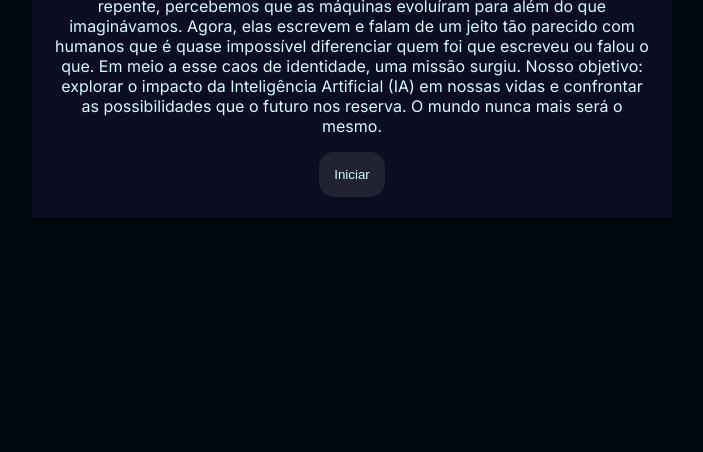
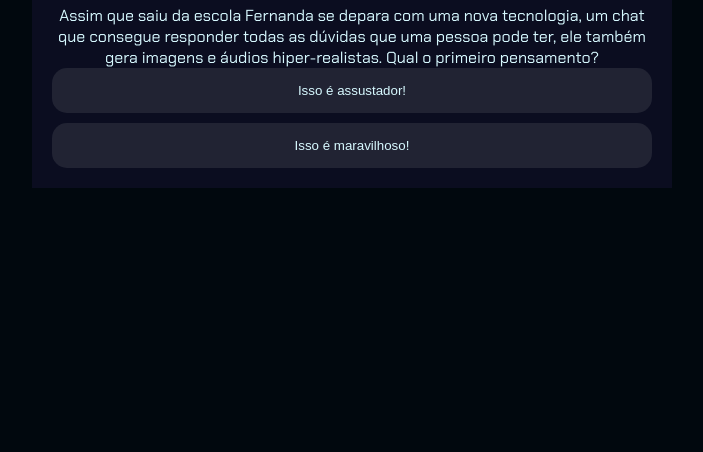
Before and after one commit to femascheti/tecnicas-computacionais-refletindo-sobre-ia, a plain HTML site: page index.html in a window 1280 px wide. Shown: the part 364-816 px from the top of the page, without its empty margins (288-991 px from the left). Drawn offline with Linux system fonts and the light colour scheme.

Commit message:
aula08
integrando fluxograma ao código

```diff
--- a/index.html
+++ b/index.html
@@ -11,18 +11,6 @@
 <body>
     <div class="caixa-principal">
         <h1>Você decide o futuro da IA</h1>
-        <div class="tela-inicial">
-            <p>Novembro de 2022, a humanidade se viu em uma realidade perturbadora.
-                De repente, percebemos que as máquinas evoluíram para além do que imaginávamos.
-                Agora, elas escrevem e falam de um jeito tão parecido com humanos que é quase impossível diferenciar
-                quem foi que escreveu ou falou o que.
-                Em meio a esse caos de identidade, uma missão surgiu.
-                Nosso objetivo: explorar o impacto da Inteligência Artificial (IA) em nossas vidas e confrontar as
-                possibilidades que o futuro nos reserva.
-                O mundo nunca mais será o mesmo.
-            </p>
-            <button class="iniciar-btn">Iniciar</button>
-        </div>
         <div class="caixa-perguntas"></div>
         <div class="caixa-alternativas"></div>
         <div class="caixa-resultado">
--- a/js/script.js
+++ b/js/script.js
@@ -7,24 +7,10 @@ const caixaAlternativas = document.querySelector(".caixa-alternativas");
 const caixaResultado = document.querySelector(".caixa-resultado");
 const textoResultado = document.querySelector(".texto-resultado");
 const botaoJogarNovamente = document.querySelector(".novamente-btn");
-const botaoIniciar = document.querySelector(".iniciar-btn");
-const telaInicial = document.querySelector(".tela-inicial");
 
 let atual = 0;
 let perguntaAtual;
 let historiaFinal = "";
-
-botaoIniciar.addEventListener('click', iniciaJogo);
-
-function iniciaJogo() {
-    atual = 0;
-    historiaFinal = "";
-    telaInicial.style.display = 'none';
-    caixaPerguntas.classList.remove("mostrar");
-    caixaAlternativas.classList.remove("mostrar");
-    caixaResultado.classList.remove("mostrar");
-    mostraPergunta();
-}
 
 function mostraPergunta() {
     if (atual >= perguntas.length) {
@@ -80,3 +66,4 @@ function substituiNome() {
 }
 
 substituiNome();
+mostraPergunta();
```
